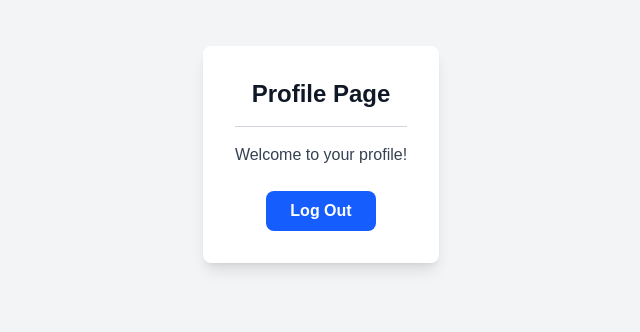
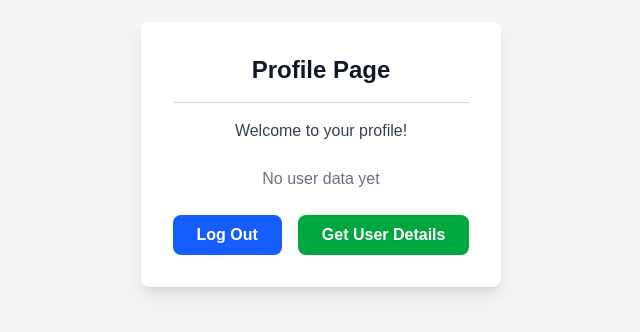
Before and after one commit to Harshraj210/Next-Js, a Next.js app in the folder authentication_nextjs/: page /profile in a window 1280 px wide. Shown: the part 246-578 px from the top of the page, without its empty margins (319-959 px from the left). Built offline with nearby package versions, Linux system fonts and the light colour scheme.

Commit message:
Updated code base

```diff
--- a/authentication_nextjs/src/app/api/users/login/route.ts
+++ b/authentication_nextjs/src/app/api/users/login/route.ts
@@ -1,45 +1,57 @@
 import { connect } from "@/dbconfig/dbconfig";
-import User from "@/models/usermodel";
-import bcrypt from "bcryptjs";
+import User from "@/models/usermodel.js";
 import { NextRequest, NextResponse } from "next/server";
+import bcryptjs from "bcryptjs";
 import jwt from "jsonwebtoken";
+
 connect();
 
 export async function POST(request: NextRequest) {
   try {
-    const reqbody = await request.json();
-    const { email, password } = reqbody;
-    console.log(reqbody);
-    // user exists
+    const reqBody = await request.json();
+    const { email, password } = reqBody;
+    console.log(reqBody);
+
+    // Check if user exists
     const user = await User.findOne({ email });
     if (!user) {
       return NextResponse.json(
         { error: "User does not exist" },
-        { status: 500 }
+        { status: 400 }
       );
     }
-    // pass is correct
-    const validPassword = await bcrypt.compare(password, user.password);
+    console.log("User exists");
+
+    //  Check if password is correct
+    const validPassword = await bcryptjs.compare(password, user.password);
     if (!validPassword) {
-      return NextResponse.json({ error: "Invalid Password" }, { status: 500 });
+      return NextResponse.json({ error: "Invalid password" }, { status: 400 });
     }
-    // creating tokens data
+    console.log("Password is valid");
 
-    const TokenData = {
+    //  Create token data (payload)
+    const tokenData = {
       id: user._id,
       username: user.username,
       email: user.email,
     };
-    // creating tokens
 
-    const token = jwt.sign(TokenData, process.env.TOKEN_SECRET!, {
+    //  Create the JWT token
+    const token = jwt.sign(tokenData, process.env.TOKEN_SECRET!, {
       expiresIn: "1d",
     });
+
+    //  Create a response
     const response = NextResponse.json({
       message: "Login successful",
-      token,
+      success: true,
     });
-    response.cookies.set("token", token, { httpOnly: true });
+
+    //  Set the token as an HTTP-Only cookie on the response
+    response.cookies.set("token", token, {
+      httpOnly: true,
+    });
+
     return response;
   } catch (error: any) {
     return NextResponse.json({ error: error.message }, { status: 500 });
--- a/authentication_nextjs/src/app/api/users/me/route.ts
+++ b/authentication_nextjs/src/app/api/users/me/route.ts
@@ -1,6 +1,6 @@
 import { getDataToken } from "@/helper/getdatatoken";
 import { NextRequest, NextResponse } from "next/server";
-import User from "@/models/usermodel";
+import User from "@/models/usermodel.js";
 import { connect } from "@/dbconfig/dbconfig";
 connect();
 export async function GET(request: NextRequest) {
--- a/authentication_nextjs/src/app/profile/[id]/page.tsx
+++ b/authentication_nextjs/src/app/profile/[id]/page.tsx
@@ -1,4 +1,4 @@
-export default function UserProfile({params}:any){
+export default function UserProfile({ params }: { params: { id: string } }){
   return (
     <div className="flex flex-col items-center justify-center min-h-screen py-2">
       <h1>Profile</h1>
--- a/authentication_nextjs/src/app/profile/page.tsx
+++ b/authentication_nextjs/src/app/profile/page.tsx
@@ -3,27 +3,36 @@ import React, { useState } from "react";
 import Link from "next/link";
 import toast from "react-hot-toast";
 import { useRouter } from "next/navigation";
+import axios from "axios";
 
-import axios from "axios";
 export default function ProfilePage() {
   const router = useRouter();
-  const [data, setData] = useState("");
+  const [data, setData] = useState("nothing");
 
   const Logout = async () => {
     try {
       await axios.get("/api/users/logout");
-      toast.success("logout Successful");
+      toast.success("Logout Successful");
       router.push("/login");
     } catch (error) {
       console.log("Logout failed", error);
       toast.error("Logout Failed. Please try again");
     }
   };
-  const getUSerDetails = async () => {
-    const req = await axios.get("/api/user/me");
-    console.log(req.data);
-    setData(req.data);
+
+  const getUserDetails = async () => {
+    try {
+      const res = await axios.get("/api/users/me");
+      console.log(res.data);
+
+      // Adjust based on API response structure
+      setData(res.data?.data?._id || "no id found");
+    } catch (error) {
+      console.error("Failed to fetch user", error);
+      toast.error("Failed to fetch user details");
+    }
   };
+
   return (
     <div className="flex flex-col items-center justify-center min-h-screen py-2 bg-gray-100 dark:bg-gray-900">
       <div className="p-8 bg-white dark:bg-gray-800 rounded-lg shadow-lg text-center">
@@ -34,12 +43,30 @@ export default function ProfilePage() {
         <p className="mb-6 text-gray-700 dark:text-gray-300">
           Welcome to your profile!
         </p>
+
+        {/*  Show user link only if we have data */}
+        {data !== "nothing" ? (
+          <Link href={`/profile/${data}`} className="text-black underline bg-green-300">
+            {data}
+          </Link>
+        ) : (
+          <p className="text-gray-500">No user data yet</p>
+        )}
+
+        <div className="flex gap-4 mt-6">
           <button
             className="bg-blue-600 hover:bg-blue-800 text-white font-bold py-2 px-6 rounded-lg transition-colors"
             onClick={Logout}
           >
             Log Out
           </button>
+          <button
+            className="bg-green-600 hover:bg-green-800 text-white font-bold py-2 px-6 rounded-lg transition-colors"
+            onClick={getUserDetails}
+          >
+            Get User Details
+          </button>
+        </div>
       </div>
     </div>
   );
```
Lines whose indentation alone changed are shown as unchanged.
